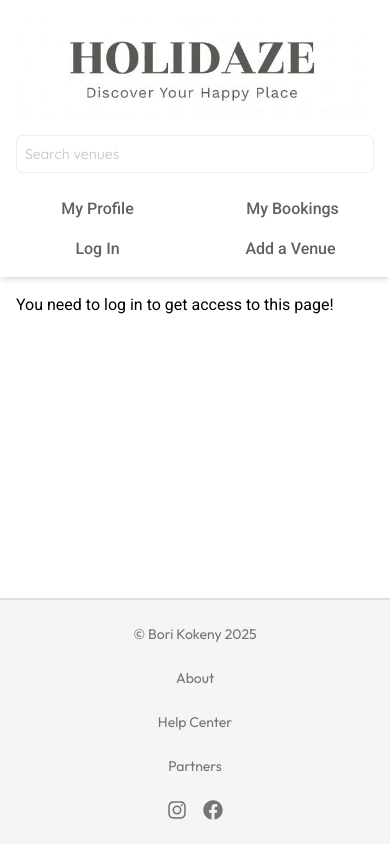
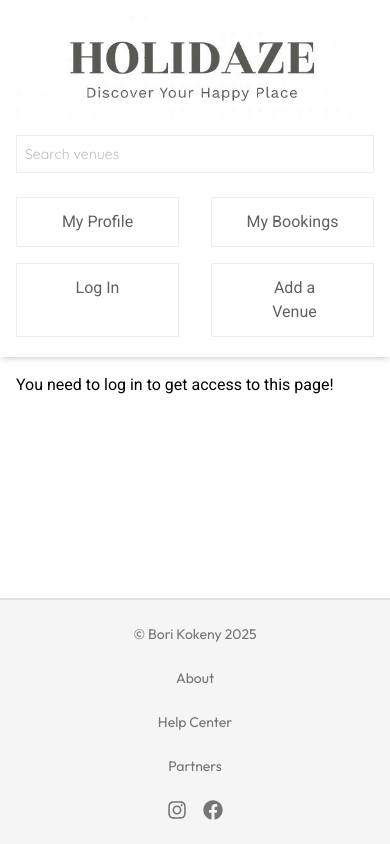
Before and after one commit to borikokeny/Holidaze-Project-Exam-2, a React (Vite) app: page /ProfilePage in a window 390 px wide. Built offline with nearby package versions, Linux system fonts and the light colour scheme.

Commit message:
Adds small changes

```diff
--- a/src/components/Header.jsx
+++ b/src/components/Header.jsx
@@ -35,29 +35,29 @@ export default function Header({ searchValue, setSearchValue }) {
         <SearchBar searchValue={searchValue} setSearchValue={setSearchValue} />
       </div>
       <nav className="block md:hidden container mx-auto px-4 py-2">
-        <ul className="grid grid-cols-2 gap-x-8 gap-y-4 text-center">
-          <li>
+        <ul className="grid grid-cols-2 gap-x-8 gap-y-4 mb-3 text-center">
+          <li className="border rounded-none p-3">
             <Link
               to="/ProfilePage"
-              className="p-2 text-gray-700 rounded-none font-medium hover:bg-gray-200"
+              className="p-2 text-gray-700 hover:bg-gray-200"
             >
               My Profile
             </Link>
           </li>
-          <li>
+          <li className="border rounded-none p-3">
             <Link
               to="/MyBookings"
-              className="p-2 text-gray-700 rounded-none font-medium hover:bg-gray-200"
+              className="p-2 text-gray-700 hover:bg-gray-200"
             >
               My Bookings
             </Link>
           </li>
-          <li>
+          <li className="border rounded-none p-3">
             {user ? (
               profile?.data && (
                 <Link
                   to="/MyVenues"
-                  className="p-2 text-gray-700 rounded-none font-medium hover:bg-gray-200"
+                  className="p-2 text-gray-700 rounded-none hover:bg-gray-200"
                 >
                   My Venues
                 </Link>
@@ -65,13 +65,13 @@ export default function Header({ searchValue, setSearchValue }) {
             ) : (
               <Link
                 to="/auth/Login"
-                className="p-2 text-gray-700 rounded-none font-medium hover:bg-gray-200"
+                className="text-gray-700 rounded-none hover:bg-gray-200"
               >
                 Log In
               </Link>
             )}
           </li>
-          <li className="-mt-2 -ms-9 font-medium">
+          <li className="border rounded-none p-1 pe-8">
             <AddAVenueButton />
           </li>
         </ul>
--- a/src/components/Searchbar.jsx
+++ b/src/components/Searchbar.jsx
@@ -19,7 +19,7 @@ export default function SearchBar() {
         value={query}
         onChange={(e) => setQuery(e.target.value)}
         placeholder="Search venues"
-        className="p-2 font-nav border rounded-md w-full text-sm sm:text-base"
+        className="p-2 font-nav border rounded-none w-full text-sm sm:text-base"
       />
     </form>
   );
--- a/src/pages/MyBookings.jsx
+++ b/src/pages/MyBookings.jsx
@@ -108,10 +108,10 @@ export default function MyBookings() {
                 <p className="text-sm text-gray-600">
                   Booked Guests: {booking.guests}
                 </p>
+                <p className="text-sm text-gray-600">Booked Nights: {days}</p>
                 <p className="text-sm text-gray-600">
                   Dates: {preparedData.dateFrom} - {preparedData.dateTo}
                 </p>
-                <p className="text-sm text-gray-600">Booked Nights: {days}</p>
                 <p className="text-sm text-gray-600">
                   Total Price: {total} NOK
                 </p>
--- a/src/pages/ProfilePage.jsx
+++ b/src/pages/ProfilePage.jsx
@@ -89,7 +89,7 @@ export default function ProfilePage() {
   }
 
   return (
-    <div className="mb-11 border rounded-md w-full sm:w-4/5 md:w-2/3 lg:w-1/2 xl:w-1/3 mx-auto">
+    <div className="mb-11 border rounded-none w-full sm:w-4/5 md:w-2/3 lg:w-1/2 xl:w-1/3 mx-auto font-main">
       <div className="grid justify-items-center mb-12 p-4 sm:p-6">
         <div className="w-40 sm:w-52 md:w-60 place-items-center relative">
           <img
@@ -124,7 +124,7 @@ export default function ProfilePage() {
                 />
                 <button
                   type="submit"
-                  className="rounded bg-gray-700 px-3 py-2 text-sm sm:text-base font-semibold text-white shadow-sm hover:bg-black focus-visible:outline focus-visible:outline-2 focus-visible:outline-offset-2 focus-visible:outline-indigo-60"
+                  className="rounded-none bg-gray-700 px-3 py-2 text-sm sm:text-base font-semibold text-white shadow-sm hover:bg-black focus-visible:outline focus-visible:outline-2 focus-visible:outline-offset-2 focus-visible:outline-indigo-60"
                 >
                   Update your avatar
                 </button>
@@ -146,7 +146,7 @@ export default function ProfilePage() {
             <button
               onClick={logout}
               id="logOut"
-              className="flex justify-center mt-5 w-full p-2 bg-gray-700 text-white rounded hover:bg-gray-900"
+              className="flex justify-center mt-5 w-full p-2 bg-gray-700 text-white rounded-none hover:bg-gray-900"
             >
               Log out
             </button>
--- a/src/pages/auth/Login.jsx
+++ b/src/pages/auth/Login.jsx
@@ -58,7 +58,7 @@ const LoginForm = ({ redirect = true, onLoginSuccess }) => {
             }
             placeholder="Email"
             required
-            className="ps-2 block w-full rounded-none mb-3 border border-gray-300 py-2 text-gray-900 focus:ring-2 focus:ring-teal-500 focus:outline-none sm:text-sm"
+            className="ps-2 block w-full rounded-none mt-10 mb-3 border border-gray-300 py-2 text-gray-900 focus:ring-2 focus:ring-teal-500 focus:outline-none sm:text-sm"
           />
           <input
             type="password"
--- a/src/pages/auth/Register.jsx
+++ b/src/pages/auth/Register.jsx
@@ -67,7 +67,7 @@ function RegisterForm() {
             pattern="^[\w\s]+$"
             title="Username can only contain upper and lower case letters, numbers, and underscores. Example: myUser_123"
             placeholder="Name"
-            className="ps-2 block w-full rounded-none mb-3 border border-gray-300 py-2 text-gray-900 focus:ring-2 focus:ring-teal-500 focus:outline-none sm:text-sm"
+            className="ps-2 mt-10 block w-full rounded-none mb-3 border border-gray-300 py-2 text-gray-900 focus:ring-2 focus:ring-teal-500 focus:outline-none sm:text-sm"
           />
           <input
             type="email"
```
Also changed, not shown: 1 other file (tests, documents, lock files or other folders).
